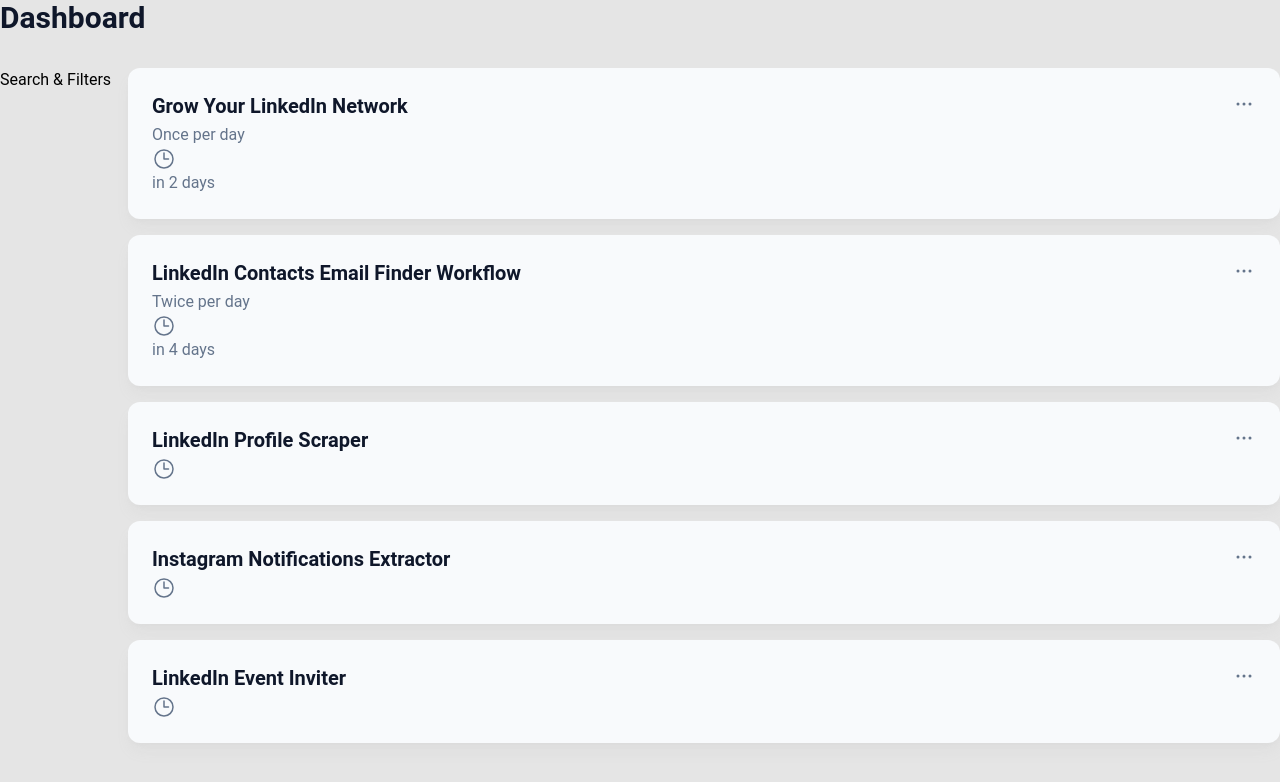
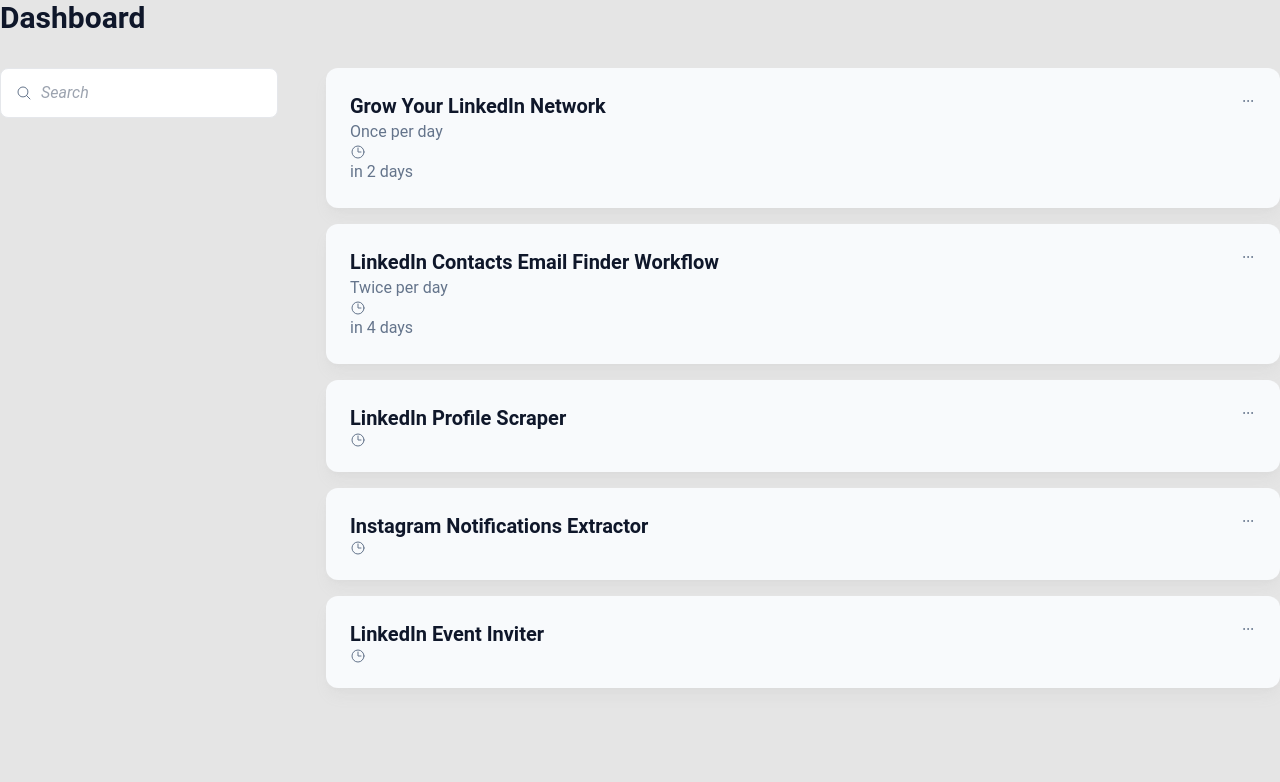
Before and after one commit to mickaelr/phantombuster-test-mr, a React (Vite) app: page / in a window 1280 px wide. Shown: the top 782 px of the page. Built offline with nearby package versions, Linux system fonts and the light colour scheme; a web font is replaced by a local one.

Commit message:
move phantom actions in separate util file

```diff
--- /dev/null
+++ b/src/common/SearchInput.tsx
@@ -0,0 +1,40 @@
+import { MagnifyingGlassIcon } from '@heroicons/react/24/outline';
+import { ChangeEvent } from 'react';
+
+type SearchInputProps = {
+    name: string;
+    placeholder: string;
+    onChange: (e: ChangeEvent<HTMLInputElement>) => void;
+  }
+
+function SearchInput(props: SearchInputProps) {
+  return (
+    <div className='relative'>
+        <MagnifyingGlassIcon className="h-4 w-4 absolute left-4 -translate-y-1/2 top-1/2 text-slate-500" />
+        <input
+            className="
+                pl-10
+                py-3
+                pr-4
+                rounded-lg
+                w-full
+                border
+                placeholder:italic
+                hover:ring
+                hover:ring-highlight/20
+                focus:ring
+                focus:border-highlight
+                focus:ring-highlight/20
+                active:border-0
+                active:ring-0
+                focus-visible:outline-none"
+            placeholder={props.placeholder}
+            type='text'
+            name={props.name}
+            onChange={props.onChange}
+        />
+        </div>
+  )
+}
+
+export default SearchInput
--- a/src/dashboard/DashboardPage.tsx
+++ b/src/dashboard/DashboardPage.tsx
@@ -1,14 +1,21 @@
-import { useEffect } from 'react'
+import { ChangeEvent, useEffect, useMemo, useState } from 'react'
 import PhantomList from './PhantomList';
-import { IPhantom, IPhantomActions } from '../phantom';
+import { IPhantom, IPhantomActions } from '../phantoms';
 import useLocalStorage from '../hooks/useLocalStorage';
+import SearchInput from '../common/SearchInput';
+import { deletePhantom, duplicatePhantom, renamePhantom, searchPhantom } from '../phantoms.actions';
 
 function DashboardPage() {
   const [phantoms, setPhantoms] = useLocalStorage<IPhantom[]>('phantoms', []);
+  const [displayedPhantoms, setDisplayedPhantoms] = useState<IPhantom[]>([]);
+  const [searchValue, setSearchValue] = useState<string>('');
+
+  // memoized variables to avoid weird behaviours due to the way Javascript compare objects (by references instead of contents)
+  const phantomsDependency: string = useMemo(() => phantoms.map((phantom) => phantom.id).join(','), [phantoms]);
 
   async function fetchPhantoms() {
     if(phantoms.length === 0) {
-      console.log(`Nothing retrieved in useLocalStorage`);
+      console.info(`Nothing retrieved from useLocalStorage`);
       try {
         //NOTE: we could also use a service like https://mocki.io/fake-json-api to be closer to the real version (ie using the network).
         const response: Response = await fetch("phantoms.json");
@@ -24,51 +31,42 @@
     }
   }
 
-  const renamePhantom = (phantomId: string): void => {
-    console.log(`renaming phantom ${phantomId}`);
-  }
-
-  const duplicatePhantom = (phantomId: string): void => {
-    console.log(`duplicating phantom ${phantomId}`);
-
-    const phantomToDuplicateArray: IPhantom[] = phantoms.filter((item: IPhantom) => (item.id === phantomId));
-    if(phantomToDuplicateArray.length === 0) {
-      //TODO: add a way to display an error message on the UI.
-      console.error(`Cannot duplicate phantoms ${phantomId}: not found`);
-    } else if(phantomToDuplicateArray.length === 1) {
-      const phantomToDuplicate: IPhantom = phantomToDuplicateArray[0];
-      //NOTE: we implemented the most basic way to generate a unique ID, by using current epoch time
-      // obviously this can't be used for a production app, but in that case the backend or the DB will be in charge of that.
-      const duplicatedPhantom: IPhantom = { ...phantomToDuplicate, id: Date.now().valueOf().toString() }
-      setPhantoms([ ...phantoms, duplicatedPhantom ]);
-      //TODO: also save in localStorage
-    } else {
-      //TODO: add a way to display an error message on the UI.
-      console.error(`Cannot duplicate phantoms ${phantomId}: more than one phantom found with same ID`);
+  const handlePhantomRename = (phantomId: string): void => {
+    try {
+      const updatedPhantoms = renamePhantom(phantoms, phantomId);
+      setPhantoms([ ...updatedPhantoms ]);
+    } catch (error) {
+      console.error(error instanceof Error ? error.message : `An error occured during phantom ${phantomId} renaming`);
     }
   }
 
-  const deletePhantom = (phantomId: string): void => {
-    console.log(`deleting phantom ${phantomId}`);
+  const handlePhantomDuplication = (phantomId: string): void => {
+    try {
+      const updatedPhantoms = duplicatePhantom(phantoms, phantomId);
+      setPhantoms([ ...updatedPhantoms ]);
+    } catch (error) {
+      console.error(error instanceof Error ? error.message : `An error occured during phantom ${phantomId} duplication`);
+    }
+  }
 
-    const newPhantomList: IPhantom[] = [ ...phantoms ];
-    //TODO: handle errors (if zero or several items are found by below filter)
-    newPhantomList.filter((item: IPhantom, index: number, array: IPhantom[]) => {
-      if (item.id === phantomId) {
-        // Removes the value from the original array
-        array.splice(index, 1);
-        return true;
-      }
-      return false;
-    });
-    setPhantoms(newPhantomList);
-    //TODO: also save in localStorage
+  const handlePhantomDelete = (phantomId: string): void => {
+    try {
+      const updatedPhantoms = deletePhantom(phantoms, phantomId);
+      setPhantoms([ ...updatedPhantoms ]);
+    } catch (error) {
+      console.error(error instanceof Error ? error.message : `An error occured during phantom ${phantomId} deletion`);
+    }
+  }
+
+  const handlePhantomSearch = (event: ChangeEvent<HTMLInputElement>): void => {
+    setSearchValue(event.target.value);
+    setDisplayedPhantoms(searchPhantom(phantoms, event.target.value));
   }
 
   const phantomActions: IPhantomActions = {
-    rename: renamePhantom,
-    duplicate: duplicatePhantom,
-    delete: deletePhantom,
+    rename: handlePhantomRename,
+    duplicate: handlePhantomDuplication,
+    delete: handlePhantomDelete,
   };
 
   //TODO: check if we should add a cleanup function here
@@ -76,13 +74,21 @@
     fetchPhantoms();
   }, []);
 
+  //TODO: check if we should add a cleanup function here
+  useEffect(() => {
+    console.log('updating displayedPhantoms');
+    setDisplayedPhantoms(searchPhantom(phantoms, searchValue));
+  }, [searchValue, phantomsDependency]);
+
   return (
     <div className="container mx-auto">
       <h1 className="text-3xl font-bold text-slate-900">Dashboard</h1>
-      <div className="flex flex-row mt-8">
-        <div className="min-w-32">Search & Filters</div>
+      <div className="flex flex-row gap-12 mt-8">
+        <div className="min-w-32">
+          <SearchInput name='Phantom Search' placeholder='Search' onChange={handlePhantomSearch} />
+        </div>
         <div className="grow">
-          <PhantomList items={phantoms} actions={phantomActions} />
+          <PhantomList items={displayedPhantoms} actions={phantomActions} />
         </div>
       </div>
     </div>
--- a/src/dashboard/PhantomItem.tsx
+++ b/src/dashboard/PhantomItem.tsx
@@ -1,5 +1,5 @@
 import { ClockIcon, EllipsisHorizontalIcon } from '@heroicons/react/24/outline'
-import { IPhantom, IPhantomActions } from '../phantom'
+import { IPhantom, IPhantomActions } from '../phantoms'
 import RemainingTime from './RemainingTime'
 import DropdownMenu, { DropdownMenuItem } from '../common/DropdownMenu';
 
@@ -25,11 +25,11 @@
       <div className="flex justify-between">
         <h2 className="text-xl font-bold text-slate-900">{ props.name }</h2>
         <DropdownMenu items={phantomMenuItems} refId={props.id}>
-          <EllipsisHorizontalIcon className="h-6 w-6 text-slate-500" />
+          <EllipsisHorizontalIcon className="h-4 w-4 text-slate-500" />
         </DropdownMenu>
       </div>
       <div>{ props.repeatedLaunchTimes?.simplePreset }</div>
-      <ClockIcon className="h-6 w-6 text-slate-500" />
+      <ClockIcon className="h-4 w-4 text-slate-500" />
       <RemainingTime minutesRemaining={ props.nextLaunchIn } />
     </div>
   )
--- a/src/dashboard/PhantomList.tsx
+++ b/src/dashboard/PhantomList.tsx
@@ -1,5 +1,5 @@
 import PhantomItem from './PhantomItem'
-import { IPhantom, IPhantomActions } from '../phantom'
+import { IPhantom, IPhantomActions } from '../phantoms'
 
 function PhantomList(props: { items: IPhantom[], actions: IPhantomActions }) {
 
--- /dev/null
+++ b/src/phantoms.actions.ts
@@ -0,0 +1,56 @@
+import { IPhantom } from "./phantoms";
+
+export const searchPhantom = (phantomList: IPhantom[], searchText: string): IPhantom[] => {
+    const formattedSearchText = searchText.toLowerCase().trim();
+    console.info(`Searching phantoms with ${formattedSearchText}`);
+    const phantomSearchResult: IPhantom[] = phantomList.filter((item: IPhantom) => (item.name.toLowerCase().trim().includes(formattedSearchText)));
+    console.info(JSON.stringify(phantomSearchResult));
+    return phantomSearchResult;
+  }
+
+export const renamePhantom = (phantomList: IPhantom[], phantomId: string): IPhantom[] => {
+    console.info(`Renaming phantom ${phantomId}`);
+    return phantomList;
+  }
+
+export const duplicatePhantom = (phantomList: IPhantom[], phantomId: string): IPhantom[] => {
+    console.info(`Duplicating phantom ${phantomId}`);
+
+    const phantomToDuplicateArray: IPhantom[] = phantomList.filter((item: IPhantom) => (item.id === phantomId));
+    if(phantomToDuplicateArray.length === 0) {
+      //TODO: add a way to display an error message on the UI.
+      throw new Error(`Cannot duplicate phantoms ${phantomId}: not found`);
+    } else if(phantomToDuplicateArray.length === 1) {
+      const phantomToDuplicate: IPhantom = phantomToDuplicateArray[0];
+      //NOTE: we implemented the most basic way to generate a unique ID, by using current epoch time
+      // obviously this can't be used for a production app, but in that case the backend or the DB will be in charge of that.
+      const duplicatedPhantom: IPhantom = { ...phantomToDuplicate, id: Date.now().valueOf().toString() }
+      return [ ...phantomList, duplicatedPhantom ];
+    } else {
+      //TODO: add a way to display an error message on the UI.
+      throw new Error(`Cannot duplicate phantoms ${phantomId}: more than one phantom found with same ID`);
+    }
+  }
+
+export const deletePhantom = (phantomList: IPhantom[], phantomId: string): IPhantom[] => {
+    console.info(`Deleting phantom ${phantomId}`);
+
+    const newPhantomList: IPhantom[] = [ ...phantomList ];
+    newPhantomList.filter((item: IPhantom, index: number, array: IPhantom[]) => {
+      if (item.id === phantomId) {
+        // Removes the value from the original array
+        array.splice(index, 1);
+        return true;
+      }
+      return false;
+    });
+    if(newPhantomList.length === (phantomList.length - 1)) {
+      return newPhantomList;
+    } else if(newPhantomList.length === phantomList.length) {
+      //TODO: add a way to display an error message on the UI.
+      throw new Error(`Cannot delete phantoms ${phantomId}: not found`);
+    } else {
+      //TODO: add a way to display an error message on the UI.
+      throw new Error(`Cannot delete phantoms ${phantomId}: more than one phantom found with same ID`);
+    }
+  }
```
Also changed, not shown: src/phantoms.d.ts (renamed from src/phantom.d.ts), 1 other file (tests, documents, lock files or other folders).
